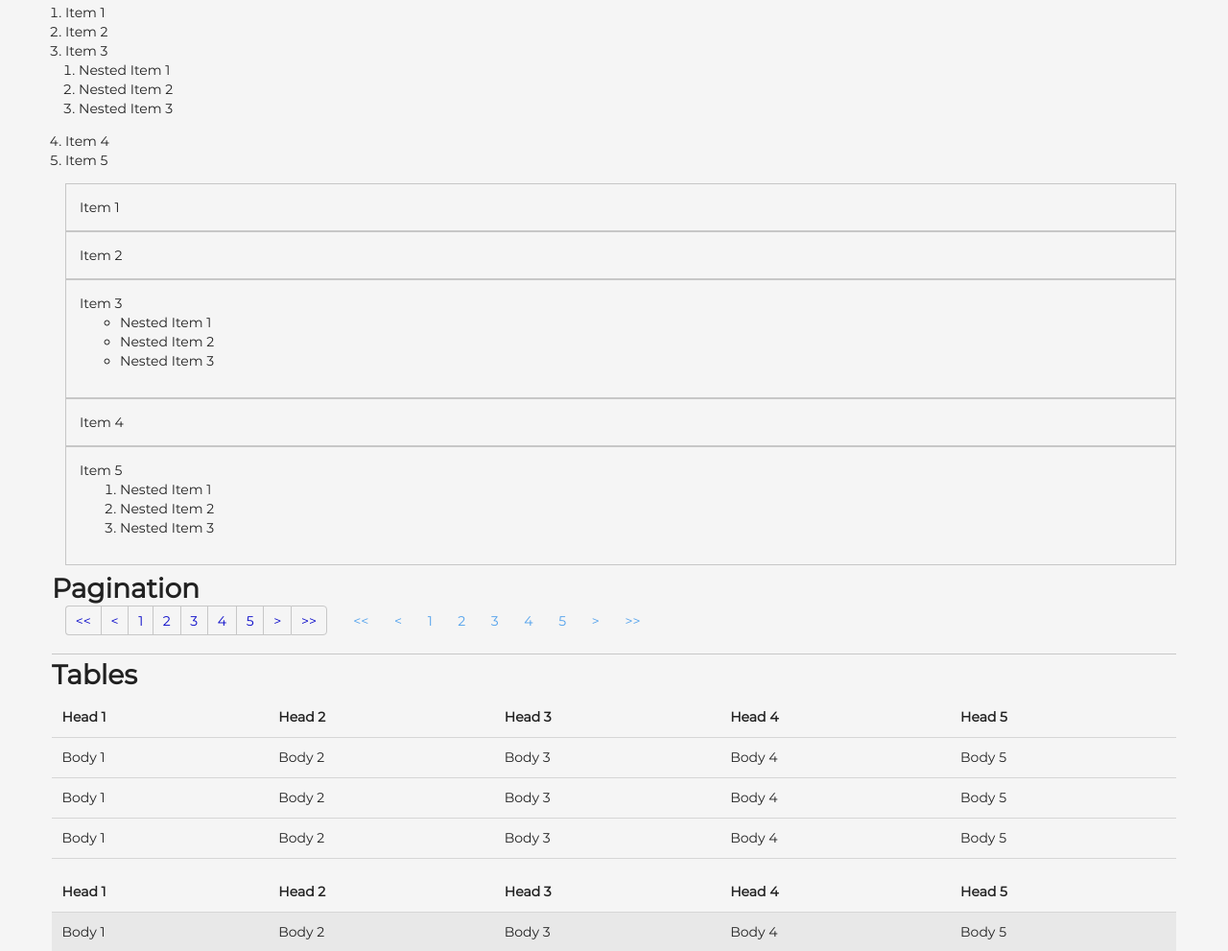
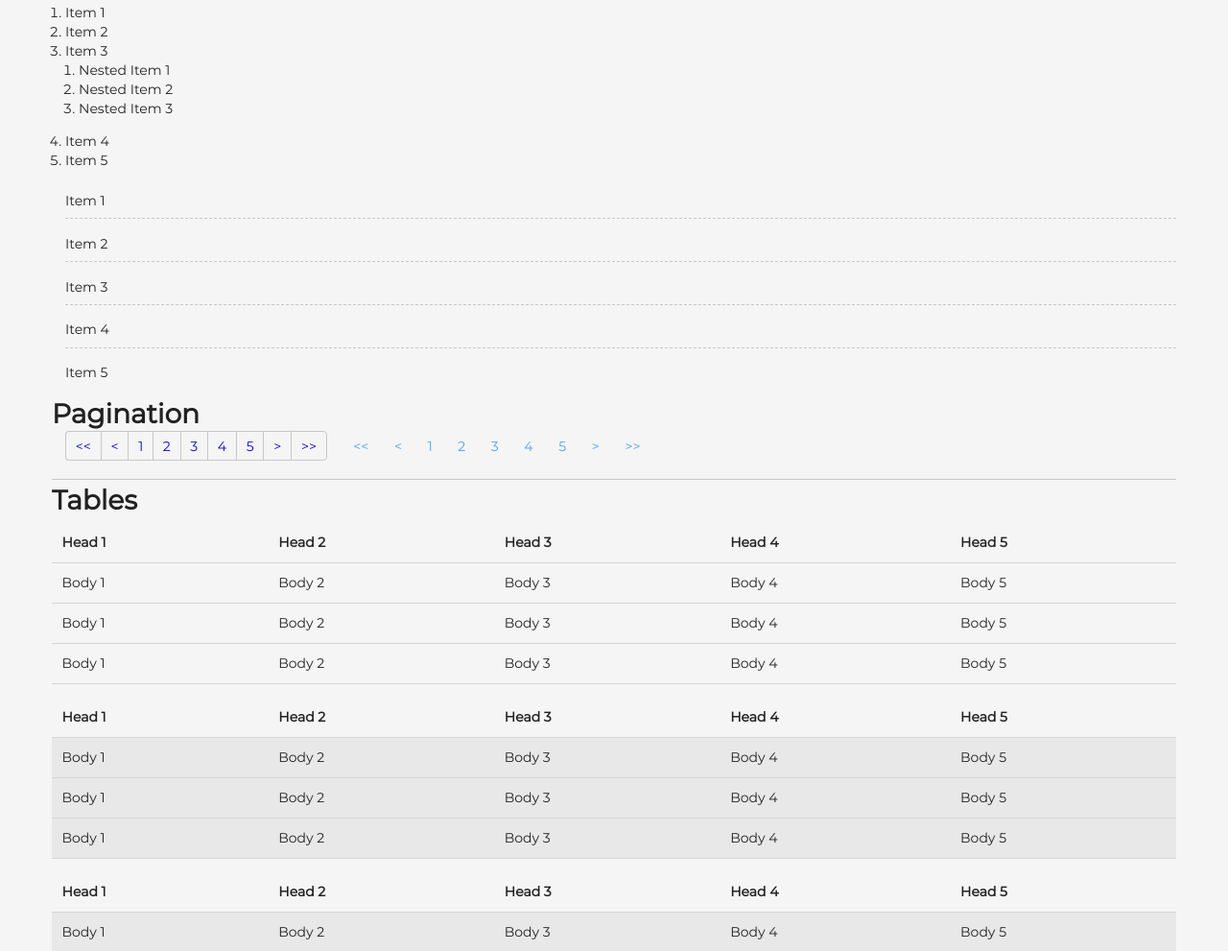
Before and after one commit to OsirisX3R0/scarab-ui, a plain HTML site: page index.html in a window 1280 px wide. Shown: the part 1580-2571 px from the top of the page at 96% size. Drawn offline with Linux system fonts and the light colour scheme; files whose address does not match are found by name.

Commit message:
Added to lists

```diff
--- a/index.html
+++ b/index.html
@@ -359,21 +359,9 @@
         <ul class="list">
             <li>Item 1</li>
             <li>Item 2</li>
-            <li>Item 3
-                <ul>
-                    <li>Nested Item 1</li>
-                    <li>Nested Item 2</li>
-                    <li>Nested Item 3</li>
-                </ul>
-            </li>
+            <li>Item 3</li>
             <li>Item 4</li>
-            <li>Item 5
-                <ol>
-                    <li>Nested Item 1</li>
-                    <li>Nested Item 2</li>
-                    <li>Nested Item 3</li>
-                </ol>
-            </li>
+            <li>Item 5</li>
         </ul>
 
         <h2>Pagination</h2>
--- a/sass/lists.sass
+++ b/sass/lists.sass
@@ -15,18 +15,24 @@ ul
     @extend ol
 
     &.list
-        ul
-            margin-left: 3rem
-            li
-                border-width: 0
-                padding: 0
         list-style-type: none
         li
-            border: 1px solid $table-border
-            padding: 1rem
-
-        ol
-            @extend ul
+            padding: .6rem 0
+            border-bottom-width: 1px
+            border-bottom-style: dashed
+            border-bottom-color: $table-border
+            // border-left: 3px solid black
+            margin-bottom: .5rem
+            &:last-child
+                border-bottom-width: 0px
+            // &::before
+            //     content: ""
+            //     width: 5px
+            //     height: 5px
+            //     background-color: black
+            //     border-radius: 1rem
+            //     display: inline-block
+            //     margin: 0 5px 2px 0
 
     &.pagination
         list-style-type: none
```
Also changed, not shown: css/lists.css, css/scarab.css.
